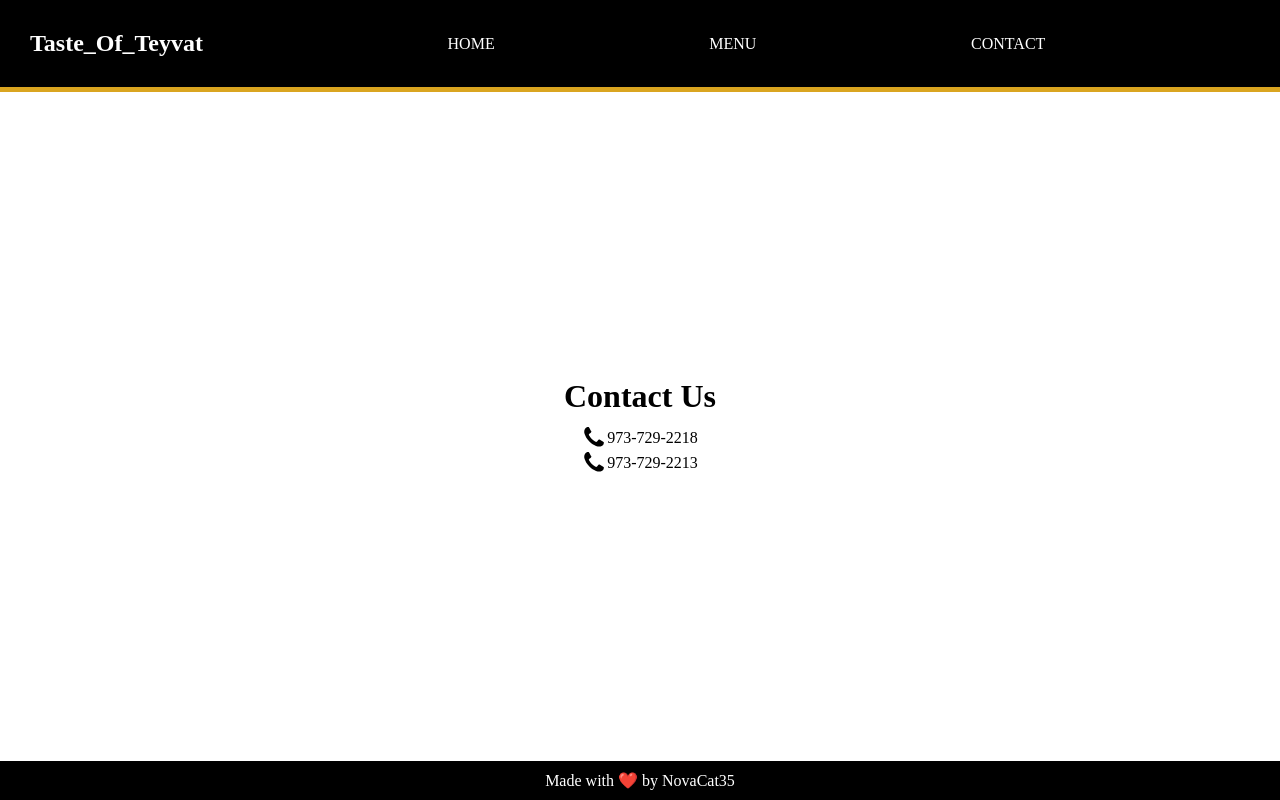
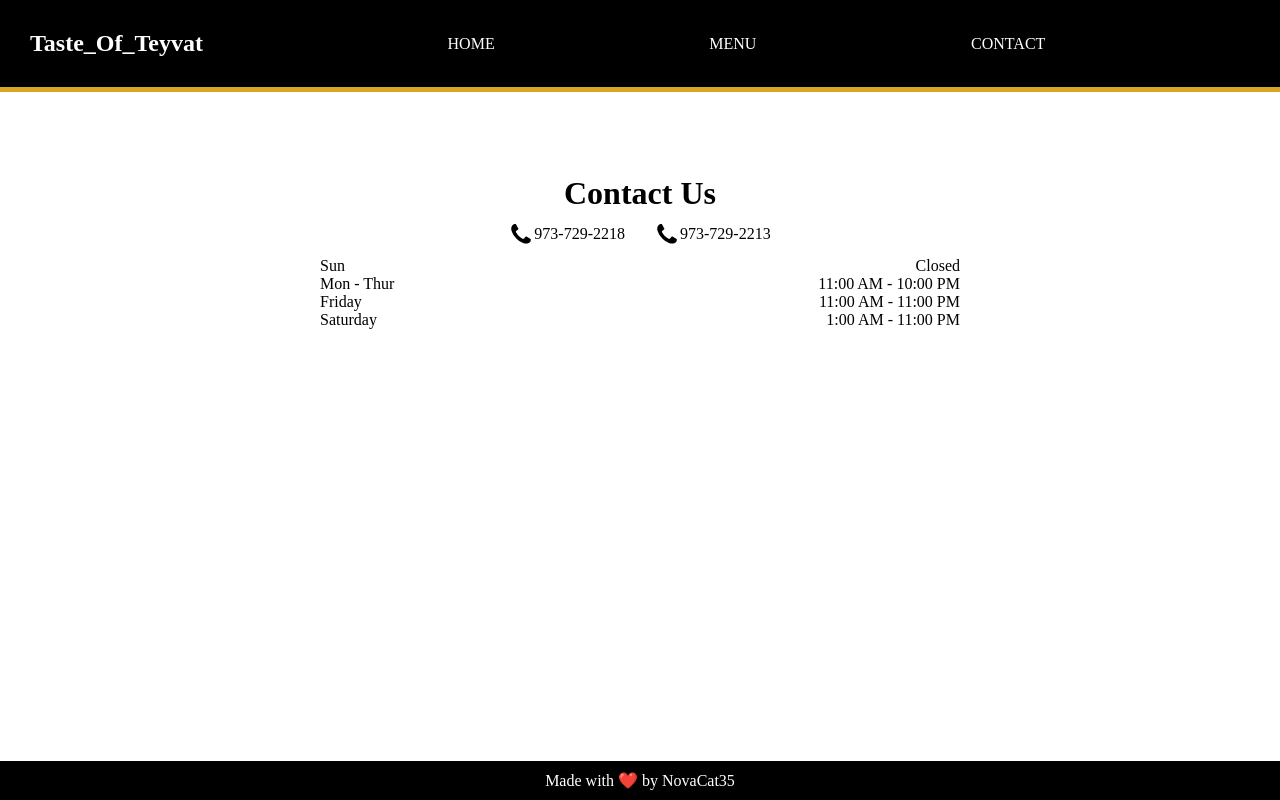
Before and after one commit to NovaCat35/restaurant-page, a website built with webpack: page dist/index.html in a window 1280 px wide. Both pictures are taken after a click on the item "CONTACT". Built offline with nearby package versions, Linux system fonts and the light colour scheme.

Commit message:
Add google map API and finish contact page

```diff
--- a/package.json
+++ b/package.json
@@ -7,12 +7,15 @@
     "test": "echo \"Error: no test specified\" && exit 1"
   },
   "keywords": [],
-  "author": "",
+  "author": "NovaCat35",
   "license": "ISC",
   "devDependencies": {
     "css-loader": "^6.8.1",
     "style-loader": "^3.3.3",
     "webpack": "^5.88.1",
     "webpack-cli": "^5.1.4"
+  },
+  "dependencies": {
+    "load-google-maps-api": "^2.0.2"
   }
 }
--- a/src/contact.js
+++ b/src/contact.js
@@ -1,34 +1,84 @@
 import teleSvg from "./assets/telephone.svg";
-import './styles/contact.css'
+import "./styles/contact.css";
+
+let contactContainer = null;
 
 function createContact() {
 	const mainContainer = document.querySelector(".main-container");
+   contactContainer = createElement("div", "contact-container");
+
 	clearMain(mainContainer);
 
-	// create title
-	const contactContainer = createElement("div", "contact-container");
-	const title = createElement("h1", "title");
-	title.textContent = "Contact Us";
+   createTitle()
+   createPhoneInfo()
+   createStoreHrInfo();
+	createMap();
 
-	// create telephone
-	const tele1 = createTele("973-729-2218");
-	const tele2 = createTele("973-729-2213");
-
-	contactContainer.appendChild(title);
-	contactContainer.appendChild(tele1);
-	contactContainer.appendChild(tele2);
 	mainContainer.appendChild(contactContainer);
 }
 
-function createElement(type, className) {
-	const element = document.createElement(type);
-	element.classList.add(className);
-	return element;
+function createTitle() {
+	const title = createElement("h1", "title");
+	title.textContent = "Contact Us";
+	contactContainer.appendChild(title);
 }
 
-function createTele(number) {
+function createMap() {
+   const mapContainer = createElement("div", "map");
+   contactContainer.appendChild(mapContainer);
+
+   // Create map options
+   const mapOptions = {
+      center: { lat: 41.0368445901921, lng: -74.63686236140164 }, // Coordinates for 4 Main Street, Sparta NJ
+      zoom: 15
+   };
+
+   // Create the map
+   const map = new google.maps.Map(mapContainer, mapOptions);
+   // Add a marker for the restaurant's location
+   const marker = new google.maps.Marker({
+      position: { lat: 41.0368445901921, lng: -74.63686236140164 }, // Coordinates for 4 Main Street, Sparta NJ
+      map: map,
+      title: "Restaurant"
+   });
+}
+
+
+
+function createStoreHrInfo() {
+   const storeHrContainer = createElement("div", "store-hr-container");
+	const schedules = [createSchedule("Sun", "Closed"), createSchedule("Mon - Thur", "11:00 AM - 10:00 PM"), createSchedule("Friday", "11:00 AM - 11:00 PM"), createSchedule("Saturday", "1:00 AM - 11:00 PM")];
+	for (let i = 0; i < 4; i++) {
+		storeHrContainer.appendChild(schedules[i]);
+	}
+	contactContainer.appendChild(storeHrContainer);
+}
+
+function createSchedule(day, time) {
+	const scheduleContainer = createElement("div", "schedule-container");
+	const dayContainer = createElement("div", "day-container");
+	const hoursContainer = createElement("div", "hours-container");
+
+	dayContainer.textContent = day;
+	hoursContainer.textContent = time;
+
+	scheduleContainer.appendChild(dayContainer);
+	scheduleContainer.appendChild(hoursContainer);
+	return scheduleContainer;
+}
+
+function createPhoneInfo() {
+   const phoneInfoContainer = createElement("div", "phone-info-container");
+	const tele1 = createTeleElement("973-729-2218");
+	const tele2 = createTeleElement("973-729-2213");
+	phoneInfoContainer.appendChild(tele1);
+	phoneInfoContainer.appendChild(tele2);
+	contactContainer.appendChild(phoneInfoContainer);
+}
+
+function createTeleElement(number) {
 	const teleContainer = createElement("div", "tele-container");
-	const teleIcon = createElement('img', 'phone-icon')
+	const teleIcon = createElement("img", "phone-icon");
 	const phoneNum = createElement("p", "phone-number");
 	teleIcon.src = teleSvg;
 	phoneNum.textContent = number;
@@ -45,4 +95,10 @@ function clearMain(main) {
 	}
 }
 
+function createElement(type, className) {
+	const element = document.createElement(type);
+	element.classList.add(className);
+	return element;
+}
+
 export default createContact;
--- a/src/home.js
+++ b/src/home.js
@@ -1,4 +1,5 @@
 import foodImg from "./assets/xiangling-shorts.jpeg";
+import createMenu from "./menu.js";
 import "./styles/home.css";
 
 // Create Heading
@@ -46,6 +47,7 @@ function createInfo() {
 function createBtn() {
 	const btn = createElement("button", "order-btn");
 	btn.textContent = "Order Today!";
+	btn.addEventListener('click', createMenu)
 	return btn;
 }
 
--- a/src/index.js
+++ b/src/index.js
@@ -5,7 +5,6 @@ import createContact from "./contact.js";
 
 initWebpage();
 
-const content = document.querySelector("main");
 const home = document.querySelector(".nav-home");
 const menu = document.querySelector(".nav-menu");
 const contact = document.querySelector(".nav-contact");
--- a/src/styles/contact.css
+++ b/src/styles/contact.css
@@ -6,11 +6,35 @@
    align-items: center;
 }
 
+/* PHONE */
+.phone-info-container {
+   display: flex;
+   gap: 30px;
+   margin-bottom: 10px;
+}
 .phone-icon {
    width: 25px;
 }
 .tele-container {
 	display: flex;
-   justify-content: center;
    align-items: center;
 }
+
+/* Store Hours */
+.store-hr-container {
+   width: 50vw;
+}
+.schedule-container {
+   display: flex;
+   justify-content: space-between;
+}
+
+/* MAP */
+.map {
+   width: 350px;
+   height: 350px;
+ }
+
+/* @media screen and (min-width: 400px){
+
+} */
--- a/src/styles/website.css
+++ b/src/styles/website.css
@@ -35,6 +35,7 @@ li {
    transition: all .3s ease-in-out;
 }
 li:hover {
+   cursor: pointer;
    color: rgb(81, 130, 198);
 }
 
```
Also changed, not shown: dist/index.html, dist/main.js, dist/main.js.LICENSE.txt (added), 1 other file.
